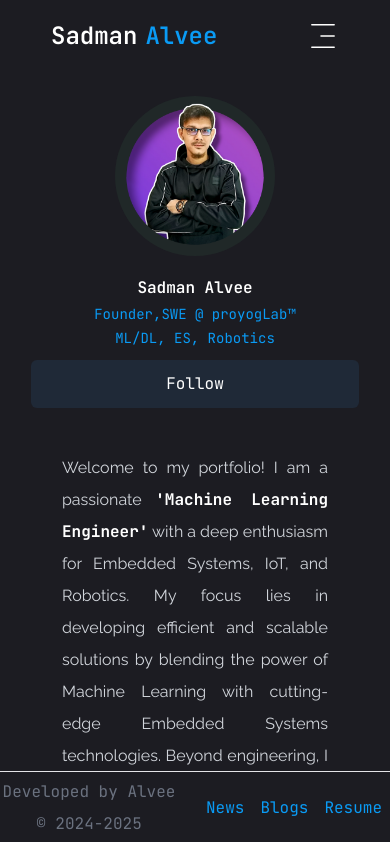
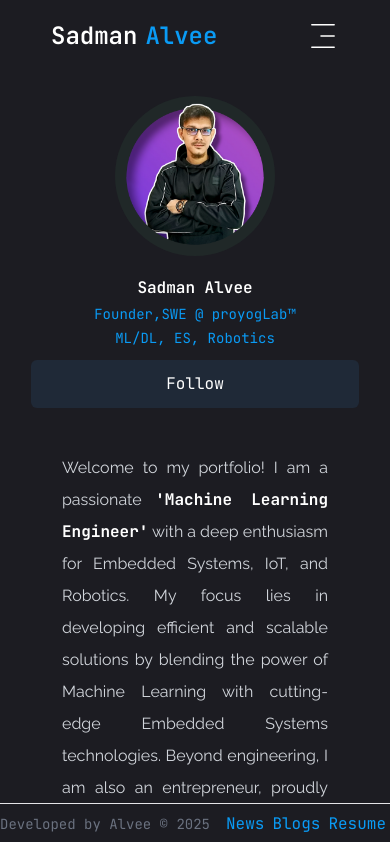
Before and after one commit to pointer2Alvee/website-portfolio-alvee, a Next.js app: page / in a window 390 px wide. Shown: the top 842 px of the page. Built offline with nearby package versions, Linux system fonts and the light colour scheme.

Commit message:
#15, Minor design adjustment for mobile screen update in footer.jsx

```diff
--- a/components/Footer.jsx
+++ b/components/Footer.jsx
@@ -3,18 +3,18 @@ import Link from "next/link";
 const Footer = () => {
   return (
     <footer className="fixed bottom-0 left-0 w-full xs:h-[10%] text-center border-t pt-1 mt-3 bg-primary text-white">
-      <div className="flex flex-row justify-center items-center mt-0 mb-1 text-md">
-        <p className="text-gray-500 mr-5">
-         Developed by Alvee &copy; 2024-2025
+      <div className="flex flex-row justify-center items-center mt-0 mb-1 ">
+        <p className="text-sm text-gray-500 mr-3">
+         Developed by Alvee &copy; 2025
         </p>
 
-        <Link href="/news" className="text-accent hover:underline mx-2">
+        <Link href="/news" className="text-accent hover:underline mx-1">
           News
         </Link>
-        <Link href="/blogs" className="text-accent hover:underline mx-2">
+        <Link href="/blogs" className="text-accent hover:underline mx-1">
           Blogs
         </Link>
-        <Link href="/cv" className="text-accent hover:underline mx-2">
+        <Link href="/cv" className="text-accent hover:underline mx-1">
           Resume
         </Link>
       </div>
```
